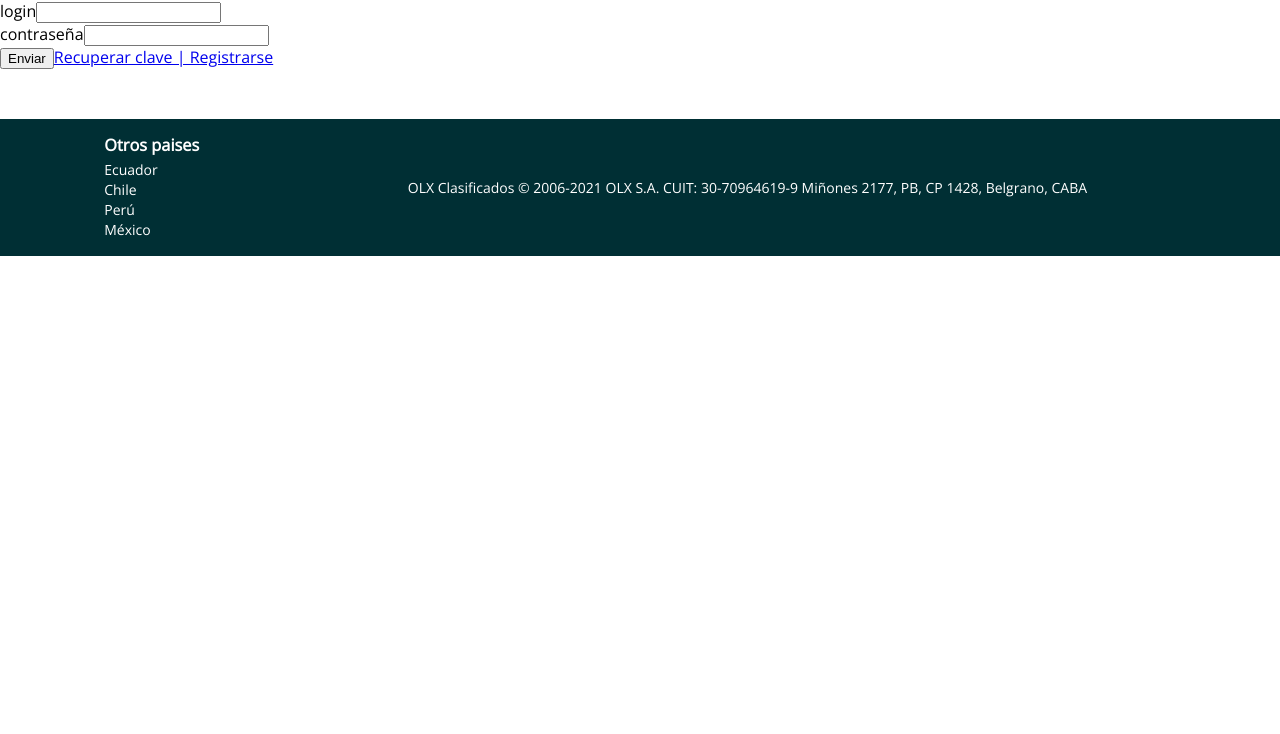
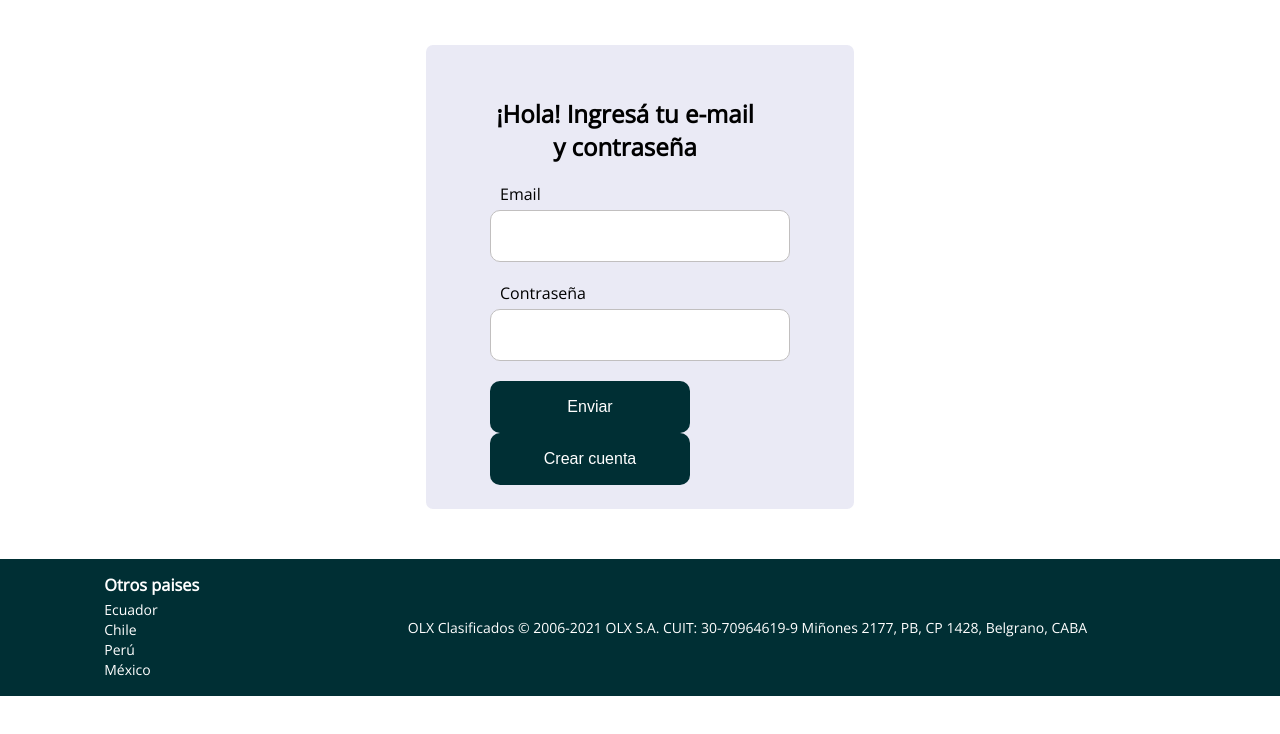
Before and after one commit to misael-github/e-commerce, a React (Create React App) app: page /login in a window 1280 px wide. Shown: the top 734 px of the page. Built offline with nearby package versions, Linux system fonts and the light colour scheme.

Commit message:
add styles form login

```diff
--- a/src/App.js
+++ b/src/App.js
@@ -7,6 +7,7 @@ import Login from "./pages/login/Login";
 import Vender from "./pages/vender/Vender";
 import User from "./pages/user/User";
 import Users from "./pages/users/Users";
+import Registrarse from "./pages/usuario-registro/registrarse";
 
 function App() {
   return (
@@ -20,7 +21,9 @@ function App() {
             path="/login"
             element={<Login/>}
           />
+          <Route path="/usuario_registro" element={<Registrarse/>}></Route>
           <Route path="/users" element={<Users/>}></Route>
+          <Route path="/users/:userId" element={<User/>}></Route>
           <Route path="/users/:userId" element={<User/>}></Route>
           <Route path="*" element={<NotFound/>} />
         </Routes>
--- /dev/null
+++ b/src/generalComponents/components/Button.jsx
@@ -0,0 +1,8 @@
+import "../styles/button.css"
+
+const Button = (props) => {
+    return (
+        <button className="button">{props.title}</button>
+    )
+}
+export default Button
--- /dev/null
+++ b/src/generalComponents/components/Input.jsx
@@ -0,0 +1,9 @@
+import "../styles/input.css";
+
+const Input = () => {
+  return (
+      <input className="input"/>
+  );
+};
+
+export default Input;
--- /dev/null
+++ b/src/generalComponents/styles/button.css
@@ -0,0 +1,12 @@
+button{
+    border: none;
+    background-color: #002f34;
+    color: #fff;
+    /* padding: 10px 20px; */
+    border-radius: 5px;
+    min-width:200px ;
+    height: 52px;
+    /* padding: 10px; */
+    border-radius: 10px;
+    font-size: 16px;
+}
--- a/src/generalComponents/styles/footer.css
+++ b/src/generalComponents/styles/footer.css
@@ -1,6 +1,7 @@
 .container-footer {
   position: relative;
   bottom: 0;
+  left: 0;
   width: 100%;
   display: flex;
   justify-content: space-around;
--- /dev/null
+++ b/src/generalComponents/styles/input.css
@@ -0,0 +1,10 @@
+.input{
+    display: block;
+    width: 100%;
+    padding: 10px;
+    border-radius: 10px;
+    border: solid rgb(193 191 191) 0.5px;
+    height: 52px;
+    margin-top: 5px;
+    box-sizing: border-box;
+}
--- a/src/pages/login/Login.jsx
+++ b/src/pages/login/Login.jsx
@@ -1,6 +1,9 @@
 import { useState } from "react";
 import {Link} from "react-router-dom"
+import Button from "../../generalComponents/components/Button";
 import db from "../../db"
+import "./login.css"
+import Input from "../../generalComponents/components/Input";
 
 const Login = () => {
   const [formData, setFormData] = useState({ email: "", password: "" });
@@ -21,18 +24,21 @@ const Login = () => {
   };
 
   return (
-    <div className="container-form">
+    <div className="container-form__login">
+        <h2>¡Hola! Ingresá tu e-mail y contraseña</h2>
       <form method="" onSubmit={login} className="form">
         <div className="fieldset">
-          <label className="fieldset-label">login</label>
-          <input className="fieldset-input"  name="email" onChange={handleInputChange} type="text" />
+          <label className="fieldset-label">Email</label>
+          {/* <input className="fieldset-input"  name="email" onChange={handleInputChange} type="text" /> */}
+        <Input type="text" className="fieldset-input" name="email" onChange={handleInputChange}></Input>
         </div>
         <div className="fieldset">
-          <label className="fieldset-label">contraseña</label>
-          <input className="fieldset-input" name="password" type="password" onChange={handleInputChange} />
+          <label className="fieldset-label">Contraseña</label>
+          {/* <input className="fieldset-input" name="password" type="password" onChange={handleInputChange} /> */}
+          <Input type="password" className="fieldset-input" name="password" onChange={handleInputChange}></Input>
         </div>
-        <button type="submit">Enviar</button>
-        <Link to ="/registrse">Recuperar clave | Registrarse</Link>
+        <Button title="Enviar"></Button>
+        <Link to ="/usuario_registro"><Button title="Crear cuenta"></Button></Link>
       </form>
     </div>
   );
--- a/src/pages/login/login.css
+++ b/src/pages/login/login.css
@@ -0,0 +1,33 @@
+.container-form__login{
+    max-width: 300px;
+    height: 400px;
+    background-color: rgb(234 234 245);
+    margin: 30px;
+    border-radius: 7px;
+    padding: 1rem 2rem;
+}
+@media (min-width:580px){
+    .container-form__login{
+        margin: auto;
+        margin-top: 45px;
+        padding: 2rem 4rem;
+    }
+}
+.container-form__login h2{
+    text-align: center;
+    max-width: 270px;
+}
+/* .form {
+  width: 400px;
+  height: 500px;
+  background-color: rgb(179, 179, 214);
+  margin: auto;
+  margin-top: 45px;
+} */
+.fieldset{
+margin-bottom: 20px;
+}
+.fieldset-label{
+    margin-left: 10px;
+    font-size: 16px;
+}
--- /dev/null
+++ b/src/pages/usuario-registro/registrarse.css
@@ -0,0 +1,6 @@
+/* .container-form {width: 400px;
+height: 500px;
+background-color: rgb(179, 179, 214);
+margin: auto;
+margin-top: 45px;
+} */
--- /dev/null
+++ b/src/pages/usuario-registro/registrarse.jsx
@@ -0,0 +1,9 @@
+
+import "./registrarse.css"
+const Registrarse = () => {
+   return (
+       <div className="container-form">registro</div>
+   )
+}
+
+export default Registrarse
```
